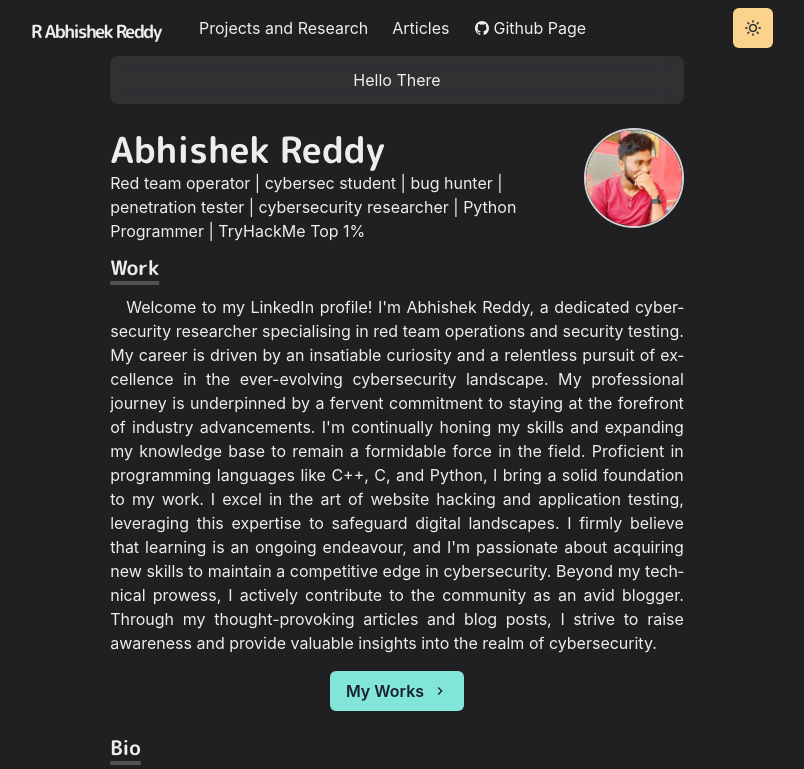
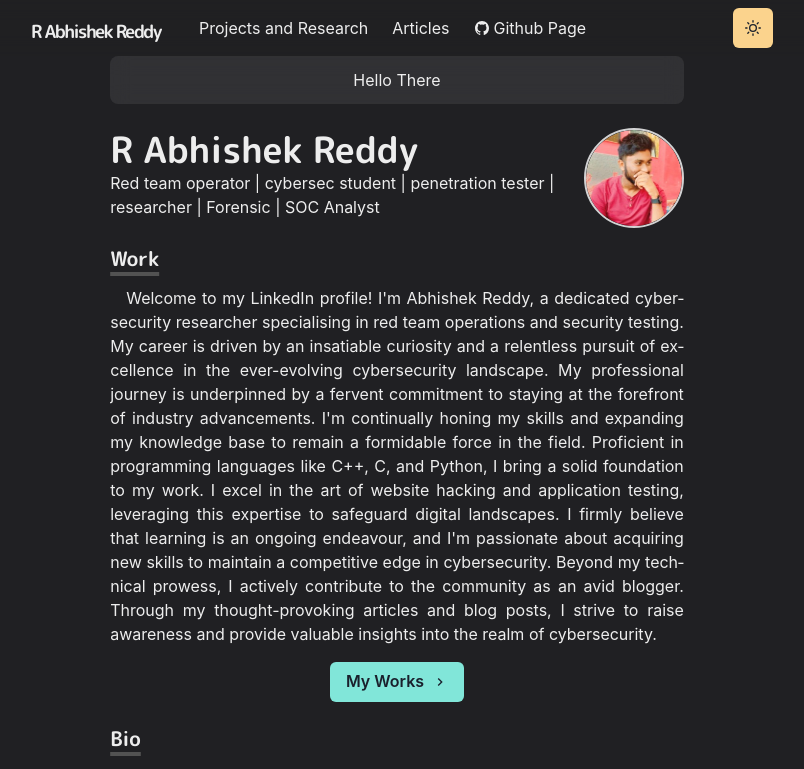
Before and after one commit to lordprime/lordprime.github.io, a Next.js app: page / in a window 1280 px wide. Shown: the top 769 px of the page, without its empty margins (243-1047 px from the left). Built offline with nearby package versions, Linux system fonts and the light colour scheme.

Commit message:
Update index.js

```diff
--- a/pages/index.js
+++ b/pages/index.js
@@ -43,9 +43,9 @@ const Home = () => (
       <Box display={{ md: 'flex' }}>
         <Box flexGrow={1}>
           <Heading as="h2" variant="page-title">
-            Abhishek Reddy
+           R Abhishek Reddy
           </Heading>
-          <p>Red team operator | cybersec student | bug hunter | penetration tester | cybersecurity researcher | Python Programmer | TryHackMe Top 1%</p>
+          <p>Red team operator | cybersec student | penetration tester | researcher | Forensic | SOC Analyst</p>
         </Box>
         <Box
           flexShrink={0}
```
